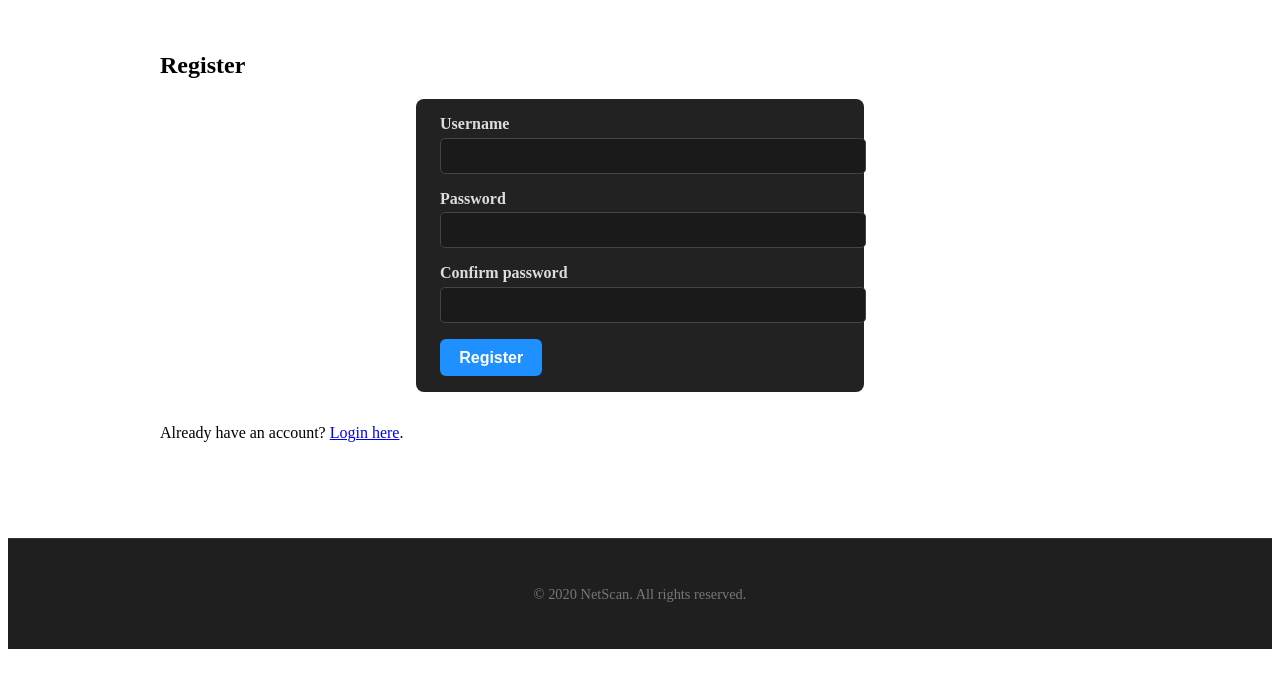
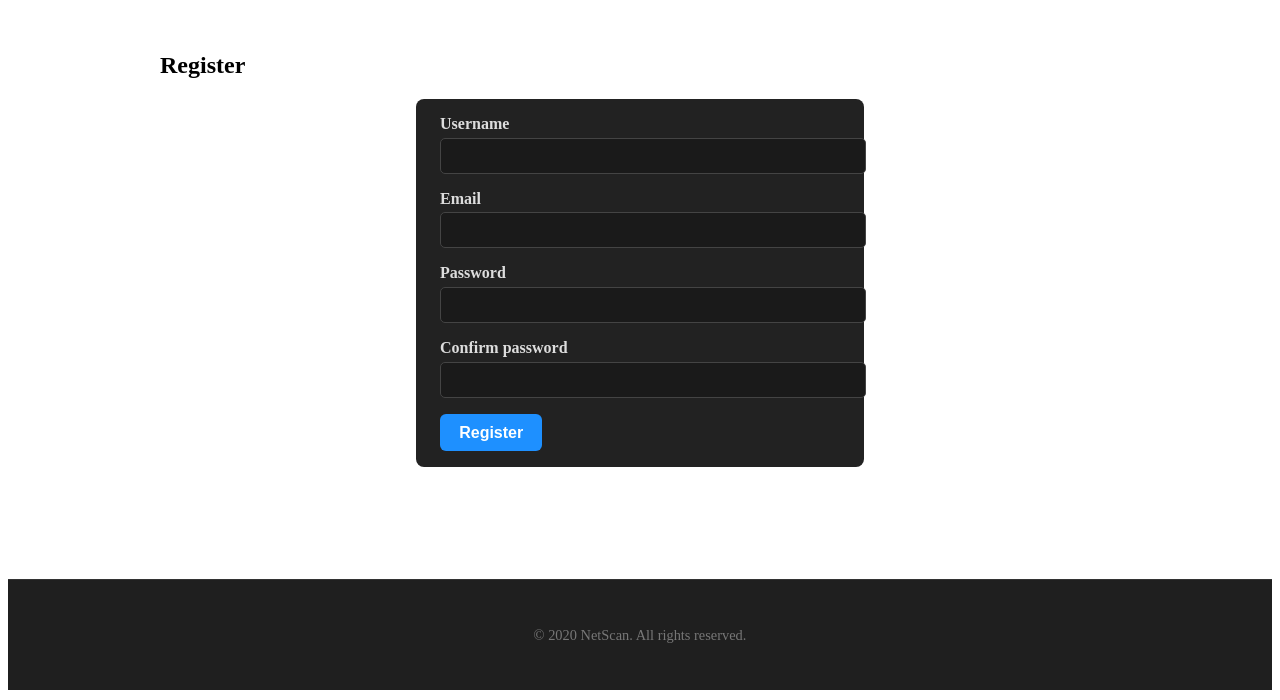
Before and after one commit to deanjroach84/Sandbox, a Flask app: template templates/register.html in a window 1280 px wide. Shown: the part 100-800 px from the top of the page. Run offline with Flask 3, Linux system fonts and the light colour scheme; the template is opened without the code that fills it: most values are stand-ins (such as "Sample title", 1, 10 or a date in 2020); form fields are guessed from the names that the template uses; parts of the project's set-up code (start-up, migrations or seed data) failed here and were passed over; some libraries are stand-ins or nearby versions.

Commit message:
Update register.html

```diff
--- a/templates/register.html
+++ b/templates/register.html
@@ -4,13 +4,21 @@
 {% block content %}
 <div class="auth-container">
   <h2>Register</h2>
-  <form method="POST" action="{{ url_for('register') }}">
+  <form method="POST">
     {{ form.hidden_tag() }}
 
     <div class="form-group">
       {{ form.username.label(class="form-label") }}
       {{ form.username(class="form-control") }}
       {% for error in form.username.errors %}
+        <div class="error-msg">{{ error }}</div>
+      {% endfor %}
+    </div>
+
+    <div class="form-group">
+      {{ form.email.label(class="form-label") }}
+      {{ form.email(class="form-control") }}
+      {% for error in form.email.errors %}
         <div class="error-msg">{{ error }}</div>
       {% endfor %}
     </div>
@@ -31,19 +39,7 @@
       {% endfor %}
     </div>
 
-    {#
-    <div class="form-group recaptcha">
-      {{ form.recaptcha() }}
-      {% for error in form.recaptcha.errors %}
-        <div class="error-msg">{{ error }}</div>
-      {% endfor %}
-    </div>
-    #}
-
     <button type="submit" class="btn btn-primary">Register</button>
   </form>
-  <p>Already have an account? <a href="{{ url_for('login') }}">Login here</a>.</p>
 </div>
-
-<script src="https://www.google.com/recaptcha/api.js" async defer></script>
 {% endblock %}
```
